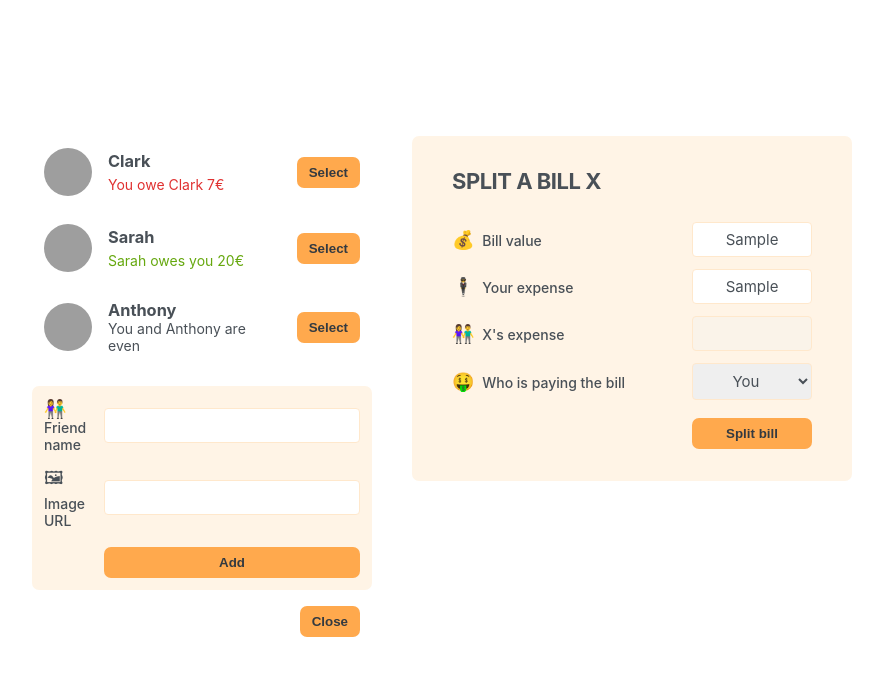
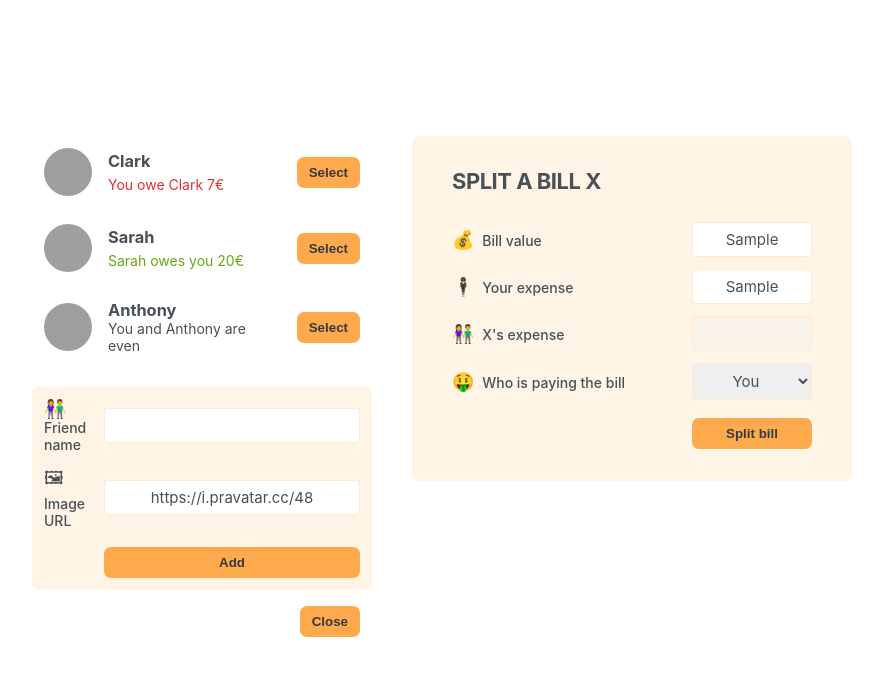
Before and after one commit to AmirrezaAminian/Eat--N-Split, a React (Create React App) app: page / in a window 1280 px wide. Both pictures are taken after typing "Sample", "Sample" into the empty fields and a click on the button "Add Friend". Shown: the top 676 px of the page, without its empty margins (198-1081 px from the left). Built offline with nearby package versions, Linux system fonts and the light colour scheme; grey boxes are pictures that could not be loaded.

Commit message:
Adding a New Friend

```diff
--- a/src/App.js
+++ b/src/App.js
@@ -29,21 +29,27 @@
   );
 }
 
+export default function App() {
+  const [friends , setFriends] = useState(initialFriends)
+  const [showAddFriend, setShowAddFriend] = useState(false);
 
-export default function App() {
+  function handleShowAddFriend() {
+    setShowAddFriend((show) => !show);
+  }
 
-  const [showAddFriend , setShowAddFriend] = useState(false)
+  function handleAddFriend(friend) {
+    setFriends(friends => [...friends , friend]);
+    setShowAddFriend(false)
+  }
 
- function handleShowAddFriend() {
-   setShowAddFriend(show => !show )
- }
+
 
   return (
     <div className="app">
       <div className="sidebar">
-        <FreindsList />
-        {showAddFriend && <FormAddFriend />}
-        <Button onClick={ handleShowAddFriend}>
+        <FreindsList friends={friends}/>
+        {showAddFriend && <FormAddFriend onAddFreind={handleAddFriend}  />}
+        <Button onClick={handleShowAddFriend}>
           {!showAddFriend ? "Add Friend" : "Close"}
         </Button>
       </div>
@@ -53,8 +59,9 @@
   );
 }
 
-function FreindsList() {
-  const friends = initialFriends;
+
+
+function FreindsList({friends}) {
   return (
     <ul>
       {friends.map((friend) => (
@@ -86,23 +93,53 @@
   );
 }
 
+function FormAddFriend({ onAddFreind }) {
+  const [name, setName] = useState("");
+  const [image, setImage] = useState("https://i.pravatar.cc/48");
 
-function FormAddFriend() {
+  function handleSubmit(e) {
+    e.preventDefault();
+
+    const id = crypto.randomUUID();
+
+    if (!name || !image) return;
+
+    const newFriend = {
+      id,
+      name,
+      image: `${image}?=${id}`,
+      balance: 0,
+    };
+
+    onAddFreind(newFriend);
+
+    setName("");
+    setImage("https://i.pravatar.cc/48");
+
+  }
+
   return (
-    <form className="form-add-friend">
+    <form className="form-add-friend" onSubmit={handleSubmit}>
       <label>👫 Friend name</label>
-      <input type="text" />
+      <input
+        type="text"
+        value={name}
+        onChange={(e) => setName(e.target.value)}
+      />
 
       <label>🖼 Image URL</label>
-      <input type="text" />
+      <input
+        type="text"
+        value={image}
+        onChange={(e) => setImage(e.target.value)}
+      />
 
-       <Button>Add</Button>
+      <Button>Add</Button>
     </form>
   );
 }
 
-
-function FormSpliBill () {
+function FormSpliBill() {
   return (
     <form className="form-split-bill">
       <h2>Split a bill X</h2>
@@ -114,12 +151,12 @@
       <input type="text" />
 
       <label>👫 X's expense </label>
-      <input type="text" disabled/>
+      <input type="text" disabled />
 
       <label>🤑 Who is paying the bill</label>
       <select>
-        <option value='user'>You</option>
-        <option value='friend'>X</option>
+        <option value="user">You</option>
+        <option value="friend">X</option>
       </select>
 
       <Button>Split bill</Button>
```
